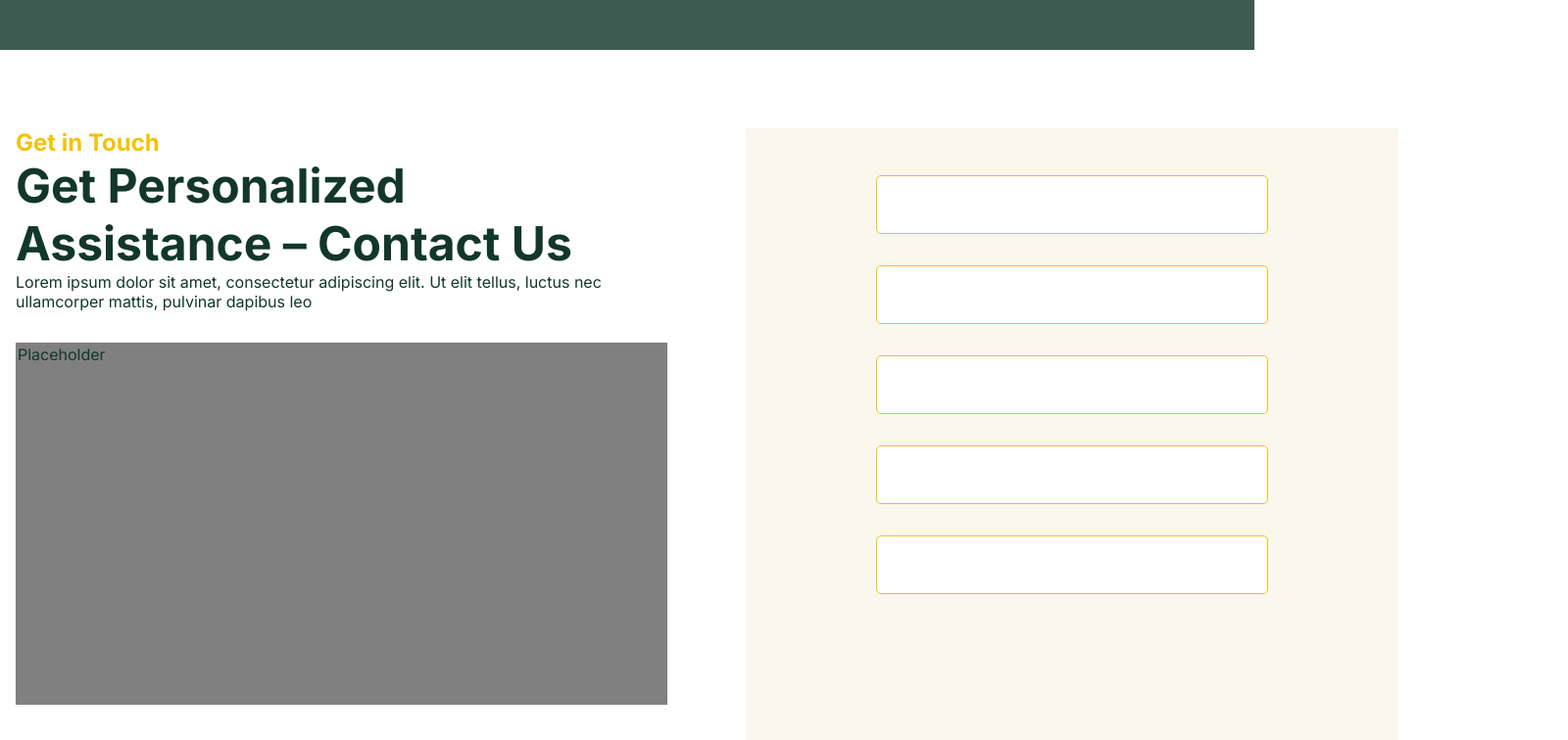
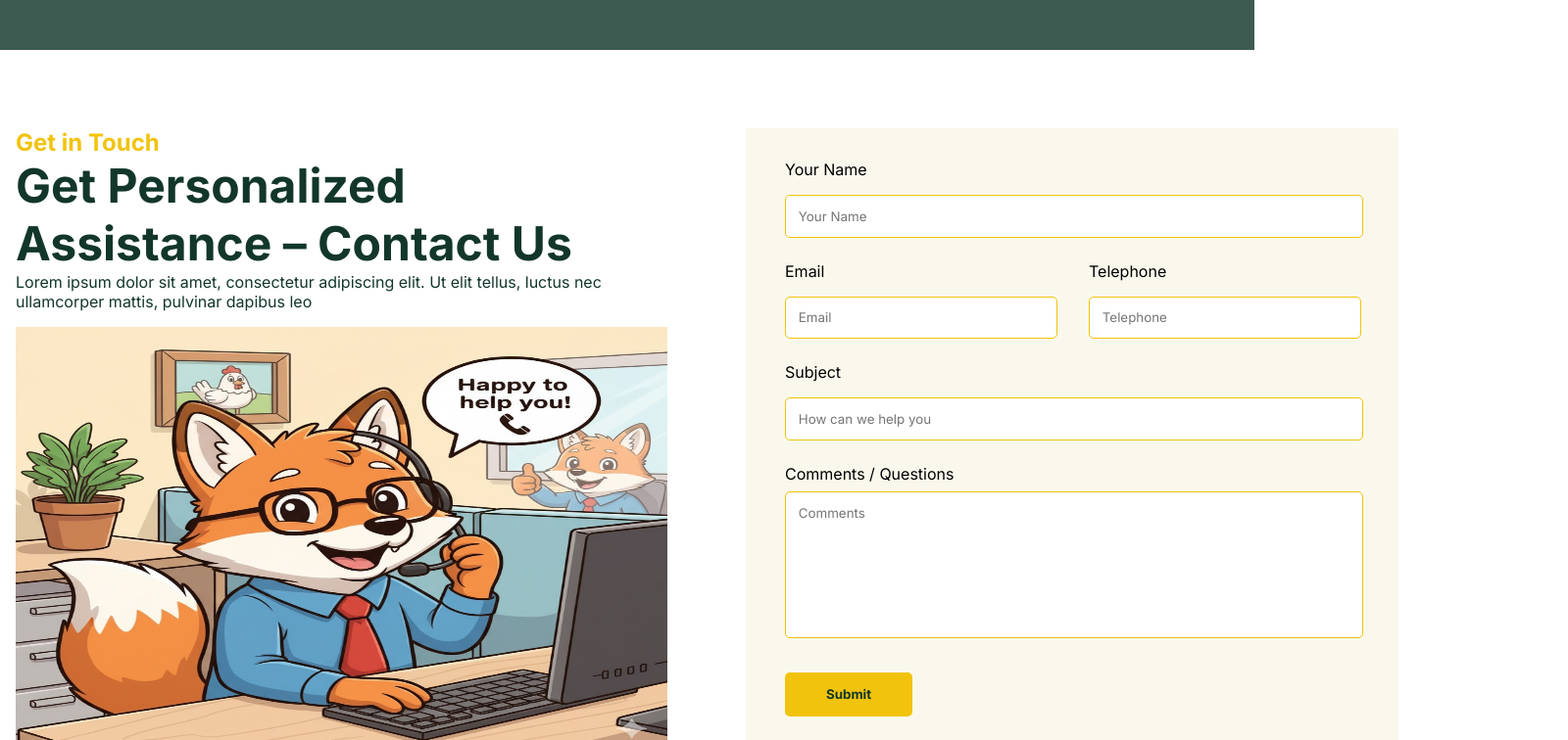
Before and after one commit to emillarsson99-m0wgli/StoraidStorageService, a React (Vite) app: page /ContactPage in a window 1280 px wide. Shown: the part 560-1316 px from the top of the page at 98% size, 1600 px wide, since content can reach past the window. Built offline with nearby package versions, Linux system fonts and the light colour scheme.

Commit message:
Added generated img to component. Fixed contactform, setting up validation at a later date

```diff
--- a/src/Components/Button.jsx
+++ b/src/Components/Button.jsx
@@ -1,7 +1,7 @@
 function Button({ Text, className }) {
 
     return(
-        <button className={`btn ${className || ''}`}>
+        <button className={`btn ${className}`}>
             {Text}
         </button>
     )
--- a/src/Components/ContactForm.css
+++ b/src/Components/ContactForm.css
@@ -4,41 +4,70 @@
     height: 640px;
     display: flex;
     flex-direction: column;
-    align-items: center;
+    align-items: flex-start;
     padding: 2rem;
+    gap: 1rem;
 }
 
-input {
+.input-group {
     display: flex;
-    border-radius: 5px;
-    margin: 1rem;
-    width: 615px;
-    height: 60px;
-    padding: .5rem;
+    flex-direction: column;
+    align-items: flex-start;
+    width: 100%;
+    gap: 0.5rem;
 }
 
-#email {
+.contact-row-form {
     display: flex;
-    border-radius: 5px;
-    width: 290px;
-}
-
-#telephone {
-    display: flex;
-    border-radius: 5px;
-    margin: 1rem;
-    width: 290px;
-}
-
-#comments-questions {
-    height: 150px;
+    flex-direction: row;
+    gap: 1rem;
+    width: 100%;
 }
 
 .contact-row {
     display: flex;
+    flex-direction: column;
+    gap: 0.5rem;
 }
 
-.form-btn {
-    position: relative;
-    right: 243px;
+.input-group p {
+    margin-left: .5rem;
 }
+
+.contact-form {
+    width: 100%;
+    padding: 0.5rem;
+    border-radius: 5px;
+    box-sizing: border-box;
+}
+
+.form-button {
+    padding: 1.2rem .5rem;
+}
+
+#email {
+    width: 278px;
+}
+
+#telephone {
+    width: 278px;
+}
+
+#name  {
+    width: 590px;
+}
+
+#subject {
+    width: 590px;
+}
+
+#comments-or-questions {
+    width: 600px;
+    margin-left: .5rem;
+    border: 1px solid #F1C30C;
+    border-radius: 5px;
+    padding: .8rem;
+    width: 590px;
+    height: 150px;
+    resize: none;
+}
--- a/src/Components/ContactForm.jsx
+++ b/src/Components/ContactForm.jsx
@@ -1,28 +1,44 @@
 import InputForm from "./InputForm"
-
+import Button from "./Button"
 function ContactForm() {
   return (
     <div className="contact-form-container">
         <div className="input-group">
-            <InputForm />
+            <p>Your Name</p>
+            <InputForm Text="name" placeholder="Your Name" className="contact-form" name="name" id="name" />
         </div>
 
         <div className="input-group">
-            <InputForm />
+            <div className="contact-row-form">
+                <div className="contact-row">
+                    <p>Email</p>
+                    <InputForm Text="email" placeholder="Email" className="contact-form" name="email" id="email" />
+                </div>
+
+                <div className="contact-row">
+                    <p>Telephone</p>
+                    <InputForm Text="telephone" placeholder="Telephone" className="contact-form" name="telephone" id="telephone" />
+                </div>
+            </div>
+        </div>
+
+        {/* <div className="input-group">
+            <p>Telephone</p>
+            <InputForm Text="telephone" placeholder="Telephone" className="contact-form" name="telephone" />
+        </div> */}
+
+        <div className="input-group">
+            <p>Subject</p>
+            <InputForm Text="subject" placeholder="How can we help you" className="contact-form" name="subject" id="subject" />
         </div>
 
         <div className="input-group">
-            <InputForm />
+            <p>Comments / Questions</p>
+            <textarea name="commentOrQuestion" placeholder="Comments" id="comments-or-questions"></textarea>
         </div>
-
-        <div className="input-group">
-            <InputForm />
+        <div className="form-button">
+            <Button Text="Submit" className="form-btn"/>
         </div>
-
-        <div className="input-group">
-            <InputForm />
-        </div>
-
     </div>
   )
 }
--- a/src/Components/GetInTouch.css
+++ b/src/Components/GetInTouch.css
@@ -13,7 +13,12 @@
     font-size: 1.5rem;
 }
 
-.get-in-touch-headline h3, p {
+.get-in-touch-headline h3 {
+    color: #12372A;
+    width: 650px;
+}
+
+.get-in-touch-headline p {
     color: #12372A;
     width: 650px;
 }
@@ -29,3 +34,9 @@
     height: 370px;
     margin-top: 2rem;
 }
+
+.contact-fox {
+    width: 665px;
+    height: 450px;
+    padding-top: 1rem;
+}
--- a/src/Components/GetInTouch.jsx
+++ b/src/Components/GetInTouch.jsx
@@ -8,7 +8,8 @@ function GetInTouch() {
             <h4>Get in Touch</h4>
             <h3>Get Personalized Assistance – Contact Us</h3>
             <p>Lorem ipsum dolor sit amet, consectetur adipiscing elit. Ut elit tellus, luctus nec ullamcorper mattis, pulvinar dapibus leo</p>
-            <p className="get-in-touch-placeholder">Placeholder</p>
+            <img className="contact-fox" src="./ContactFox.jpg" alt="" />
+            {/* Bilden är ai genererad med gemini */}
         </div>
         <div className="get-in-touch-form">
             <ContactForm />
--- a/src/Components/InputForm.css
+++ b/src/Components/InputForm.css
@@ -3,15 +3,10 @@
   align-items: center;
   gap: .5rem;
 }
+
 .input {
   border: 1px solid #F1C30C;
   border-radius: 5px;
   padding: .8rem;
   width: 400px;
-
 }
-
-.form-row {
-  display: flex;
-  gap: 1rem;
-}
--- a/src/Components/InputForm.jsx
+++ b/src/Components/InputForm.jsx
@@ -1,13 +1,14 @@
-function InputForm({ Text, shownText, placeholder, name, labelclassName, inputclassName, inputName, labelName, className }) {
+function InputForm({ Text, shownText, placeholder, name, labelclassName, inputclassName, inputName, labelName, className, id }) {
   return (
 
     <div className={`input-form ${className}`}>
 
-      <form action="">
-        <label className={`label ${labelclassName}`}  htmlFor={Text} name={labelName} > {shownText} </label>
-        <div className="form-row">
-          <input className={`input ${inputclassName}`} type="text" placeholder={placeholder} name={inputName} />
-        </div>
+      <form action="POST">
+        <label className={`label ${labelclassName}`}  htmlFor={Text} name={labelName} > {shownText}
+
+          <input className={`input ${inputclassName}`} type="text" placeholder={placeholder} name={inputName} id={id} />
+
+        </label>
       </form>
 
     </div>
```
Also changed, not shown: public/ContactFox.jpg (added).
